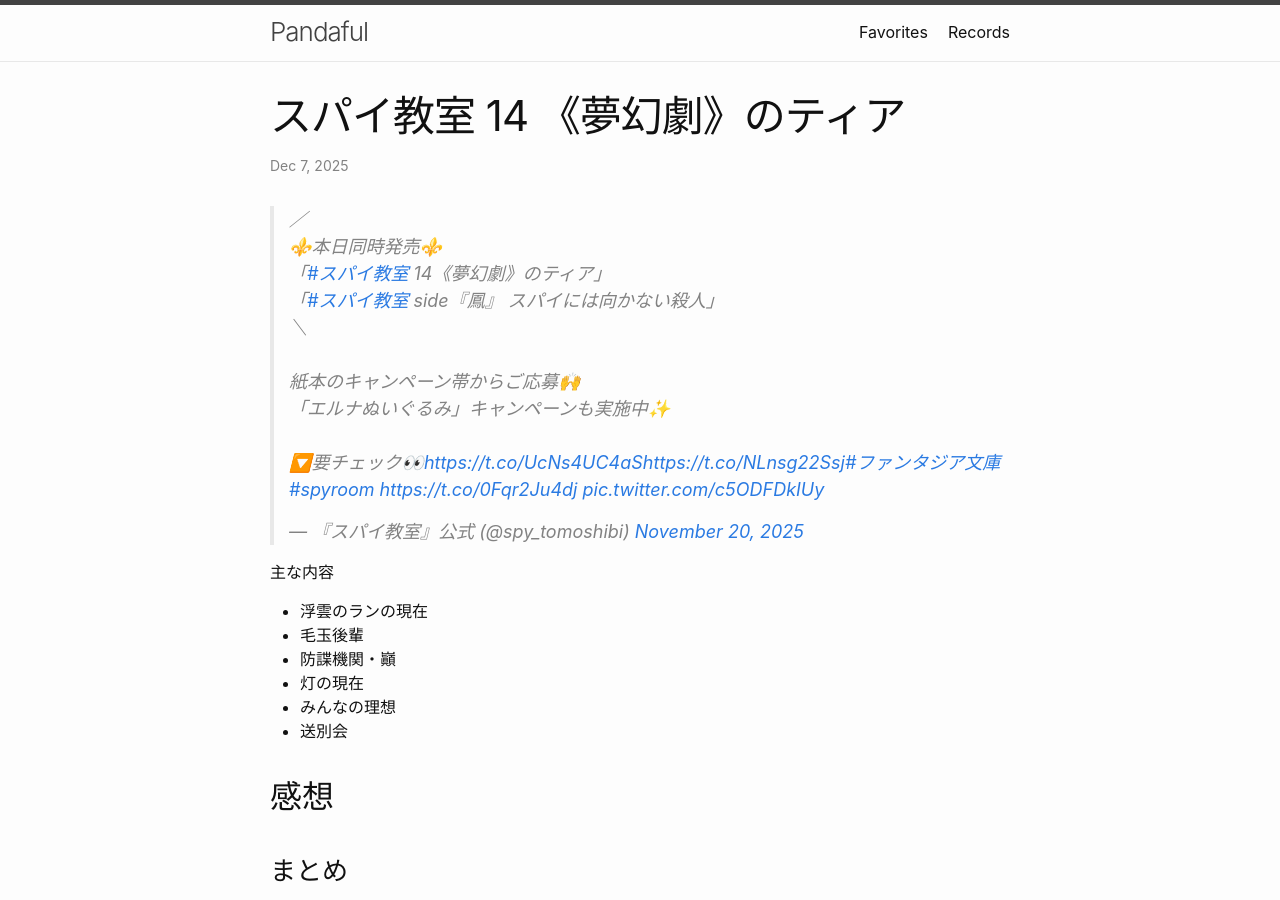
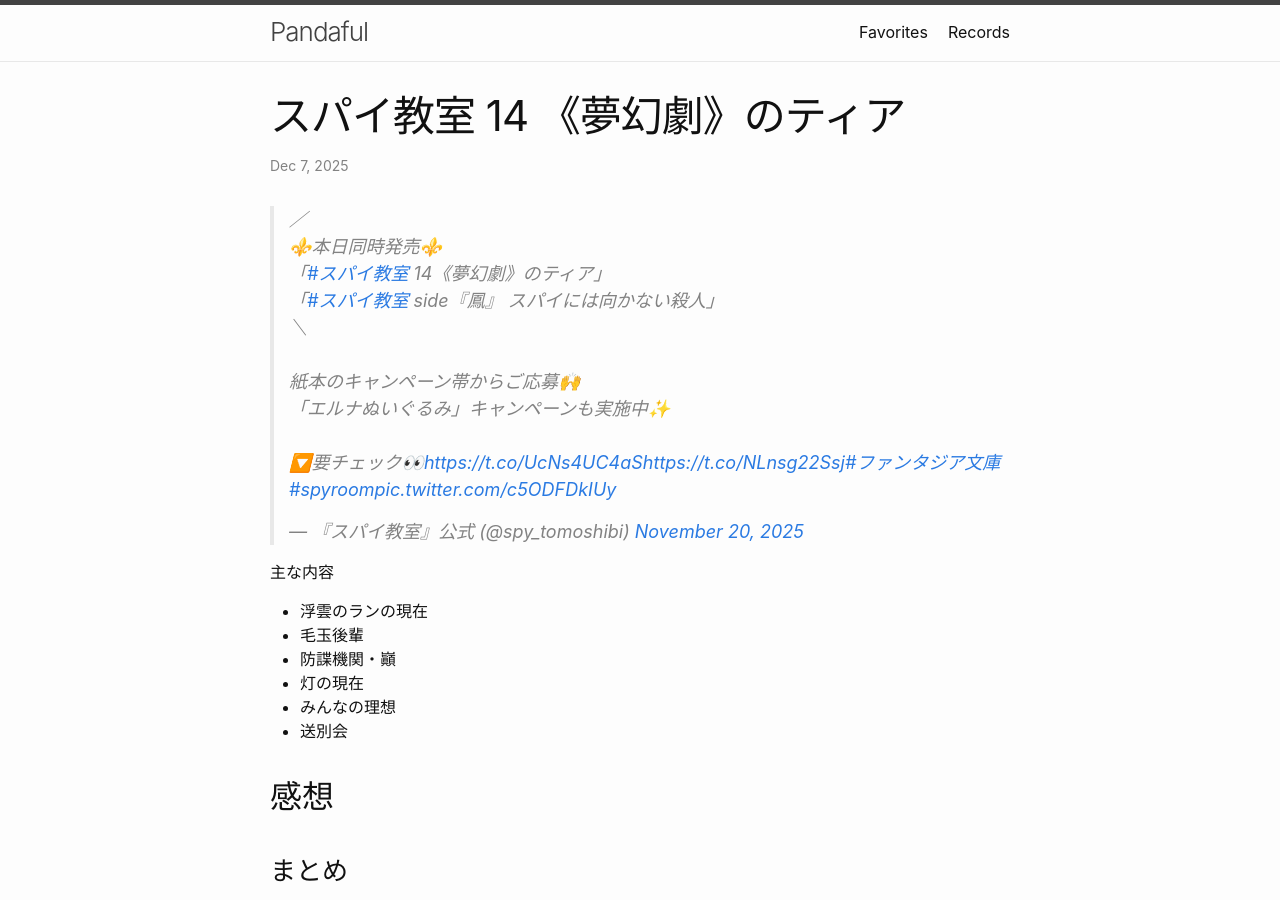
Before and after one commit to Pandaful-2312/sites, a Jekyll site: the page built from _posts/2025/spyroom/2025-12-07-spyroom14.md, in a window 1280 px wide and 900 px high. Built offline with Jekyll 4.4.1, drawn with Linux system fonts in a browser that asks for light colours; comment, search, counter and statistics services are not loaded; some of the changed lines change nothing that is shown.

Commit message:
update novel

```diff
--- a/_posts/2025/spyroom/2025-12-07-spyroom14.md
+++ b/_posts/2025/spyroom/2025-12-07-spyroom14.md
@@ -7,7 +7,7 @@
 tag: spyroom
 ---
 
-<blockquote class="twitter-tweet"><p lang="ja" dir="ltr">／<br>⚜️本日同時発売⚜️<br>「<a href="https://twitter.com/hashtag/%E3%82%B9%E3%83%91%E3%82%A4%E6%95%99%E5%AE%A4?src=hash&amp;ref_src=twsrc%5Etfw">#スパイ教室</a> 14《夢幻劇》のティア」<br>「<a href="https://twitter.com/hashtag/%E3%82%B9%E3%83%91%E3%82%A4%E6%95%99%E5%AE%A4?src=hash&amp;ref_src=twsrc%5Etfw">#スパイ教室</a> side『鳳』 スパイには向かない殺人」<br>＼<br><br>紙本のキャンペーン帯からご応募🙌<br>「エルナぬいぐるみ」キャンペーンも実施中✨<br><br>🔽要チェック👀<a href="https://t.co/UcNs4UC4aS">https://t.co/UcNs4UC4aS</a><a href="https://t.co/NLnsg22Ssj">https://t.co/NLnsg22Ssj</a><a href="https://twitter.com/hashtag/%E3%83%95%E3%82%A1%E3%83%B3%E3%82%BF%E3%82%B8%E3%82%A2%E6%96%87%E5%BA%AB?src=hash&amp;ref_src=twsrc%5Etfw">#ファンタジア文庫</a> <a href="https://twitter.com/hashtag/spyroom?src=hash&amp;ref_src=twsrc%5Etfw">#spyroom</a> <a href="https://t.co/0Fqr2Ju4dj">https://t.co/0Fqr2Ju4dj</a> <a href="https://t.co/c5ODFDkIUy">pic.twitter.com/c5ODFDkIUy</a></p>&mdash; 『スパイ教室』公式 (@spy_tomoshibi) <a href="https://twitter.com/spy_tomoshibi/status/1991416226841588030?ref_src=twsrc%5Etfw">November 20, 2025</a></blockquote> <script async src="https://platform.twitter.com/widgets.js" charset="utf-8"></script>
+<blockquote class="twitter-tweet"><p lang="ja" dir="ltr">／<br>⚜️本日同時発売⚜️<br>「<a href="https://twitter.com/hashtag/%E3%82%B9%E3%83%91%E3%82%A4%E6%95%99%E5%AE%A4?src=hash&amp;ref_src=twsrc%5Etfw">#スパイ教室</a> 14《夢幻劇》のティア」<br>「<a href="https://twitter.com/hashtag/%E3%82%B9%E3%83%91%E3%82%A4%E6%95%99%E5%AE%A4?src=hash&amp;ref_src=twsrc%5Etfw">#スパイ教室</a> side『鳳』 スパイには向かない殺人」<br>＼<br><br>紙本のキャンペーン帯からご応募🙌<br>「エルナぬいぐるみ」キャンペーンも実施中✨<br><br>🔽要チェック👀<a href="https://t.co/UcNs4UC4aS">https://t.co/UcNs4UC4aS</a><a href="https://t.co/NLnsg22Ssj">https://t.co/NLnsg22Ssj</a><a href="https://twitter.com/hashtag/%E3%83%95%E3%82%A1%E3%83%B3%E3%82%BF%E3%82%B8%E3%82%A2%E6%96%87%E5%BA%AB?src=hash&amp;ref_src=twsrc%5Etfw">#ファンタジア文庫</a> <a href="https://twitter.com/hashtag/spyroom?src=hash&amp;ref_src=twsrc%5Etfw">#spyroom</a><a href="https://t.co/c5ODFDkIUy">pic.twitter.com/c5ODFDkIUy</a></p>&mdash; 『スパイ教室』公式 (@spy_tomoshibi) <a href="https://twitter.com/spy_tomoshibi/status/1991416226841588030?ref_src=twsrc%5Etfw">November 20, 2025</a></blockquote> <script async src="https://platform.twitter.com/widgets.js" charset="utf-8"></script>
 
 主な内容
 
```
